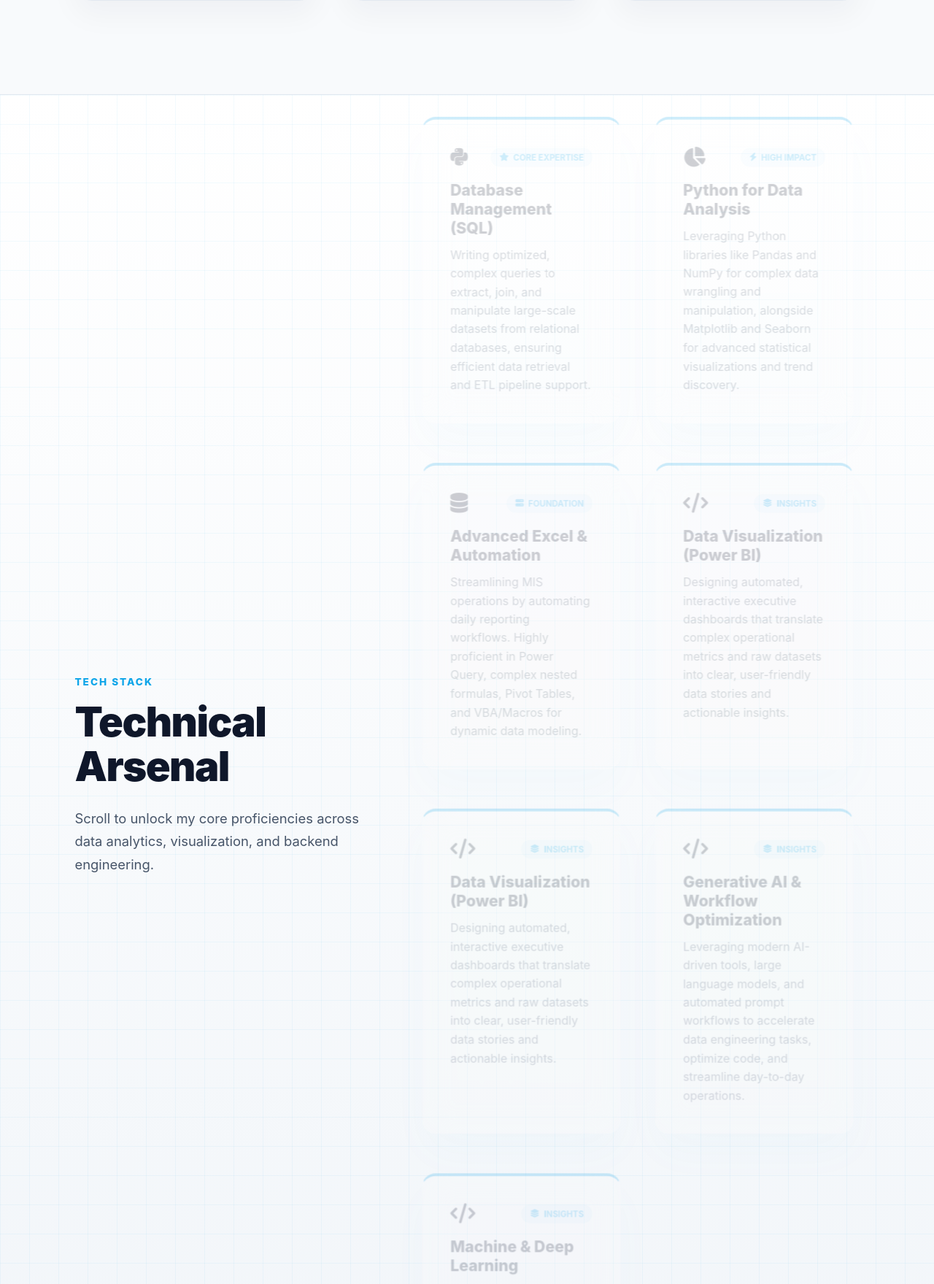
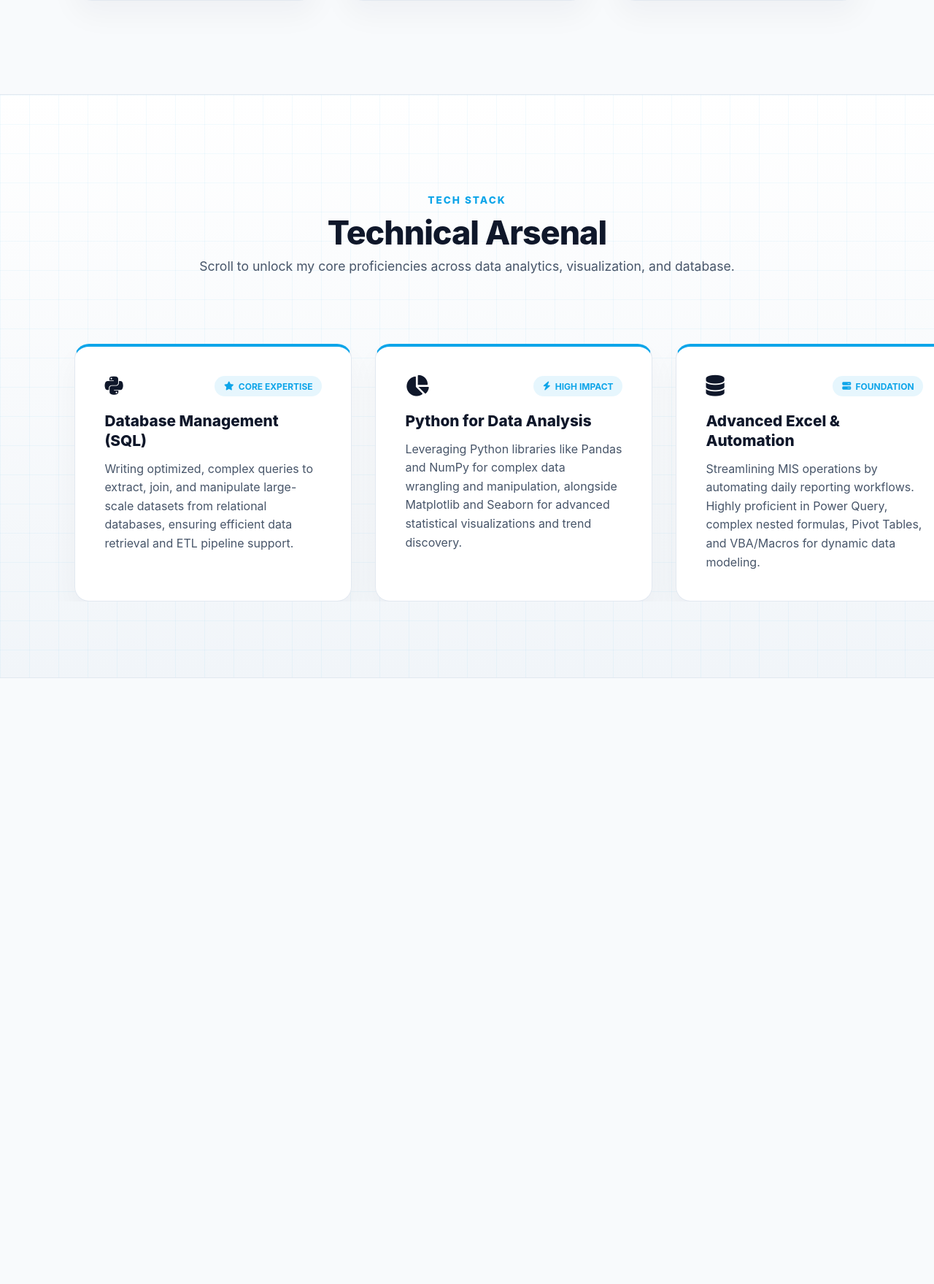
Before and after one commit to Anurag1124/Myportfolio, a Django app: page / in a window 1280 px wide. Shown: the part 1488-3247 px from the top of the page at 73% size. Run offline with Django 4.2, Linux system fonts and the light colour scheme; some libraries are stand-ins or nearby versions.

Commit message:
Final Updated

```diff
--- a/myportfolio/urls.py
+++ b/myportfolio/urls.py
@@ -1,7 +1,12 @@
 from django.contrib import admin
 from django.urls import path, include
+from django.conf import settings
+from django.conf.urls.static import static
 
 urlpatterns = [
     path('admin/', admin.site.urls),
     path('', include('core.urls')),  # <-- Connect core app
 ]
+
+if settings.DEBUG:
+    urlpatterns += static(settings.STATIC_URL, document_root=settings.STATICFILES_DIRS[0])
--- a/static/css/style.css
+++ b/static/css/style.css
@@ -154,20 +154,63 @@ a, button, .magnetic-btn { cursor: pointer; }
     opacity: 0; transform: scale(0.95);
 }
 
-/* PINNED SKILLS SECTION */
-.pinned-skills-wrapper { width: 100%; min-height: 100vh; background: linear-gradient(180deg, #ffffff 0%, #f1f5f9 100%); display: flex; align-items: center; justify-content: center; overflow: hidden; position: relative; border-top: 1px solid rgba(226, 232, 240, 1); border-bottom: 1px solid rgba(226, 232, 240, 1); }
-.pinned-skills-wrapper::before { content: ''; position: absolute; top: 0; left: 0; width: 100%; height: 100%; background-image: linear-gradient(rgba(14, 165, 233, 0.05) 1px, transparent 1px), linear-gradient(90deg, rgba(14, 165, 233, 0.05) 1px, transparent 1px); background-size: 40px 40px; z-index: 0; }
-.pinned-skills-container { width: 84%; max-width: 1400px; display: grid; grid-template-columns: 1fr 1.5fr; gap: 4rem; align-items: center; z-index: 1; }
-.pinned-left .sub-tag { color: var(--accent-blue); font-weight: 800; letter-spacing: 2px; font-size: 0.85rem; text-transform: uppercase; }
-.pinned-left h2 { font-size: 3.5rem; font-weight: 900; margin: 1rem 0 1.5rem 0; line-height: 1.1; letter-spacing: -1.5px; }
-.pinned-left p { color: var(--text-secondary); font-size: 1.15rem; line-height: 1.7; }
+/* =========================================================
+   HORIZONTAL PINNED SKILLS SECTION
+   ========================================================= */
+.pinned-skills-wrapper {
+    width: 100%;
+    min-height: 100vh;
+    background: linear-gradient(180deg, #ffffff 0%, #f1f5f9 100%);
+    display: flex;
+    flex-direction: column;
+    justify-content: center;
+    overflow: hidden;
+    position: relative;
+    border-top: 1px solid rgba(226, 232, 240, 1);
+    border-bottom: 1px solid rgba(226, 232, 240, 1);
+    padding: 6rem 0;
+}
 
-.kpi-grid { display: grid; grid-template-columns: repeat(2, 1fr); gap: 2rem; }
-.kpi-card { background: rgba(255, 255, 255, 0.8); backdrop-filter: blur(20px); border: 1px solid rgba(255, 255, 255, 1); border-top: 4px solid var(--accent-blue); padding: 2.5rem; border-radius: 20px; box-shadow: var(--shadow-heavy); opacity: 0.2; transform: scale(0.95) translateY(20px); }
+.pinned-skills-wrapper::before {
+    content: ''; position: absolute; top: 0; left: 0; width: 100%; height: 100%;
+    background-image: linear-gradient(rgba(14, 165, 233, 0.05) 1px, transparent 1px), linear-gradient(90deg, rgba(14, 165, 233, 0.05) 1px, transparent 1px);
+    background-size: 40px 40px; z-index: 0;
+}
+
+.horizontal-scroll-wrapper {
+    width: 100%;
+    overflow: hidden;
+    padding-left: 8%; /* Aligns the start of the cards with your layout */
+    margin-top: 2rem;
+}
+
+.kpi-horizontal-track {
+    display: flex;
+    gap: 2rem;
+    width: max-content; /* Allows track to stretch as wide as the cards */
+    padding-right: 8%;
+    align-items: stretch;
+}
+
+.kpi-card {
+    width: 380px; /* Fixed width for horizontal scrolling */
+    flex-shrink: 0;
+    background: rgba(255, 255, 255, 0.95);
+    backdrop-filter: blur(20px);
+    border: 1px solid rgba(226, 232, 240, 1);
+    border-top: 4px solid var(--accent-blue);
+    padding: 2.5rem;
+    border-radius: 20px;
+    box-shadow: var(--shadow-soft);
+    /* Remove previous GSAP initial states */
+    opacity: 1;
+    transform: none;
+}
+
 .kpi-header { display: flex; justify-content: space-between; align-items: center; font-size: 1.8rem; color: var(--text-primary); }
 .kpi-trend { font-size: 0.75rem; font-weight: 700; color: var(--accent-blue); background: rgba(14, 165, 233, 0.1); padding: 0.4rem 0.8rem; border-radius: 20px; display: flex; align-items: center; gap: 0.4rem; text-transform: uppercase; }
-.kpi-title { font-size: 1.4rem; font-weight: 800; margin-top: 1.2rem; margin-bottom: 0.8rem; color: var(--text-primary); }
-.kpi-desc { font-size: 1.05rem; color: var(--text-secondary); line-height: 1.6; }
+.kpi-title { font-size: 1.3rem; font-weight: 800; margin-top: 1.2rem; margin-bottom: 0.8rem; color: var(--text-primary); line-height: 1.3;}
+.kpi-desc { font-size: 1rem; color: var(--text-secondary); line-height: 1.6; }
 
 /* SERVICES & ABOUT */
 .services-grid { display: grid; grid-template-columns: repeat(auto-fit, minmax(300px, 1fr)); gap: 2.5rem; }
--- a/static/js/script.js
+++ b/static/js/script.js
@@ -62,44 +62,53 @@ gsap.utils.toArray('.reveal-card').forEach((card) => {
     gsap.from(card, { scrollTrigger: { trigger: card, start: 'top 85%' }, y: 50, opacity: 0, duration: 0.8, ease: 'power2.out' });
 });
 
-// 6. GSAP RESPONSIVE PINNED SKILLS
+// 6. GSAP RESPONSIVE PINNED HORIZONTAL SKILLS
 let mm = gsap.matchMedia();
 
 mm.add("(min-width: 1025px)", () => {
-    // Desktop: Pin the section and animate the cards entering
-    const kpiCards = gsap.utils.toArray('.kpi-card');
+    // Desktop: Pin the section and scroll the track horizontally
+    const track = document.querySelector('.kpi-horizontal-track');
 
-    const skillsTl = gsap.timeline({
-        scrollTrigger: {
-            trigger: '.pinned-skills-wrapper',
-            start: 'top top',
-            end: '+=1500', // Scroll distance to complete animation
-            pin: true,
-            scrub: 1,
-        }
-    });
+    if (track) {
+        // Calculate exactly how far the track needs to slide to the left
+        // (Total width of track) - (Viewport width) + (Padding allowance)
+        let scrollDistance = track.scrollWidth - window.innerWidth + (window.innerWidth * 0.16);
 
-    // Animate Cards coming in
-    skillsTl.to(kpiCards, {
-        opacity: 1,
-        scale: 1,
-        y: 0,
-        stagger: 0.2,
-        duration: 1,
-        ease: "back.out(1.2)"
-    });
+        gsap.to(track, {
+            x: -scrollDistance,
+            ease: "none",
+            scrollTrigger: {
+                trigger: ".pinned-skills-wrapper",
+                start: "center center",
+                end: () => "+=" + scrollDistance, // Duration based on scroll width
+                pin: true,
+                scrub: 1,
+                invalidateOnRefresh: true // Recalculates on window resize
+            }
+        });
+    }
 });
 
 mm.add("(max-width: 1024px)", () => {
-    // Mobile/Tablet: No pinning, just trigger animations on scroll entry
-    const kpiCards = gsap.utils.toArray('.kpi-card');
+    // Mobile/Tablet: Stack them vertically as standard scroll items
+    const track = document.querySelector('.kpi-horizontal-track');
+    if (track) {
+        track.style.flexDirection = "column";
+        track.style.width = "100%";
+        track.style.paddingRight = "8%";
 
-    kpiCards.forEach((card, index) => {
-        gsap.to(card, {
-            scrollTrigger: { trigger: card, start: 'top 85%' },
-            opacity: 1, scale: 1, y: 0, duration: 0.8, ease: "back.out(1.2)"
+        const cards = gsap.utils.toArray('.kpi-card');
+        cards.forEach(card => {
+            card.style.width = "100%"; // Full width on mobile
+            gsap.from(card, {
+                scrollTrigger: { trigger: card, start: 'top 85%' },
+                y: 30,
+                opacity: 0,
+                duration: 0.6,
+                ease: "power2.out"
+            });
         });
-    });
+    }
 });
 
 // 7. VanillaTilt 3D Effect
--- a/templates/index.html
+++ b/templates/index.html
@@ -167,16 +167,20 @@
         </div>
     </section>
 
-    <!-- SECTION 3: PINNED SKILLS SECTION -->
+<!-- SECTION 3: PINNED SKILLS SECTION -->
     <section id="skills" class="pinned-skills-wrapper">
-        <div class="pinned-skills-container">
-            <div class="pinned-left">
-                <span class="sub-tag">TECH STACK</span>
-                <h2>Technical Arsenal</h2>
-                <p>Scroll to unlock my core proficiencies across data analytics, visualization, and backend engineering.</p>
-            </div>
 
-            <div class="pinned-right kpi-grid">
+        <!-- Centered Header -->
+        <div class="section-header reveal-header" style="position: relative; z-index: 2; padding: 0 8%; margin-top: 2rem;">
+            <span class="sub-tag" style="color: var(--accent-blue); font-weight: 800; letter-spacing: 2px; font-size: 0.85rem; text-transform: uppercase; display: block; margin-bottom: 10px;">TECH STACK</span>
+            <h2>Technical Arsenal</h2>
+            <p>Scroll to unlock my core proficiencies across data analytics, visualization, and database.</p>
+        </div>
+
+        <!-- Horizontal Scrolling Track -->
+        <div class="horizontal-scroll-wrapper">
+            <div class="kpi-horizontal-track">
+
                 <div class="kpi-card">
                     <div class="kpi-header">
                         <i class="fa-brands fa-python"></i>
@@ -185,6 +189,7 @@
                     <h4 class="kpi-title">Database Management (SQL)</h4>
                     <p class="kpi-desc">Writing optimized, complex queries to extract, join, and manipulate large-scale datasets from relational databases, ensuring efficient data retrieval and ETL pipeline support.</p>
                 </div>
+
                 <div class="kpi-card">
                     <div class="kpi-header">
                         <i class="fa-solid fa-chart-pie"></i>
@@ -193,6 +198,7 @@
                     <h4 class="kpi-title">Python for Data Analysis</h4>
                     <p class="kpi-desc">Leveraging Python libraries like Pandas and NumPy for complex data wrangling and manipulation, alongside Matplotlib and Seaborn for advanced statistical visualizations and trend discovery.</p>
                 </div>
+
                 <div class="kpi-card">
                     <div class="kpi-header">
                         <i class="fa-solid fa-database"></i>
@@ -201,6 +207,7 @@
                     <h4 class="kpi-title">Advanced Excel & Automation</h4>
                     <p class="kpi-desc">Streamlining MIS operations by automating daily reporting workflows. Highly proficient in Power Query, complex nested formulas, Pivot Tables, and VBA/Macros for dynamic data modeling.</p>
                 </div>
+
                 <div class="kpi-card">
                     <div class="kpi-header">
                         <i class="fa-solid fa-code"></i>
@@ -209,14 +216,7 @@
                     <h4 class="kpi-title">Data Visualization (Power BI)</h4>
                     <p class="kpi-desc">Designing automated, interactive executive dashboards that translate complex operational metrics and raw datasets into clear, user-friendly data stories and actionable insights.</p>
                 </div>
-                <div class="kpi-card">
-                    <div class="kpi-header">
-                        <i class="fa-solid fa-code"></i>
-                        <span class="kpi-trend"><i class="fa-solid fa-layer-group"></i> insights</span>
-                    </div>
-                    <h4 class="kpi-title">Data Visualization (Power BI)</h4>
-                    <p class="kpi-desc">Designing automated, interactive executive dashboards that translate complex operational metrics and raw datasets into clear, user-friendly data stories and actionable insights.</p>
-                </div>
+
                 <div class="kpi-card">
                     <div class="kpi-header">
                         <i class="fa-solid fa-code"></i>
@@ -225,6 +225,7 @@
                     <h4 class="kpi-title">Generative AI & Workflow Optimization</h4>
                     <p class="kpi-desc">Leveraging modern AI-driven tools, large language models, and automated prompt workflows to accelerate data engineering tasks, optimize code, and streamline day-to-day operations.</p>
                 </div>
+
                 <div class="kpi-card">
                     <div class="kpi-header">
                         <i class="fa-solid fa-code"></i>
@@ -233,6 +234,7 @@
                     <h4 class="kpi-title">Machine & Deep Learning</h4>
                     <p class="kpi-desc">Applying predictive modeling, classification, and neural network fundamentals (using Python libraries) to uncover deeper patterns and forecast future business trends.</p>
                 </div>
+
             </div>
         </div>
     </section>
```
